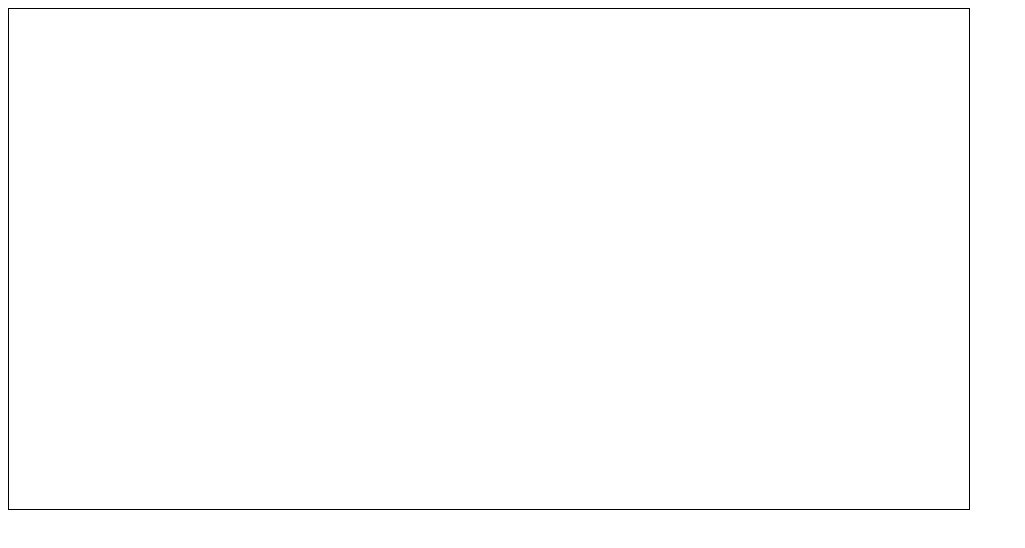
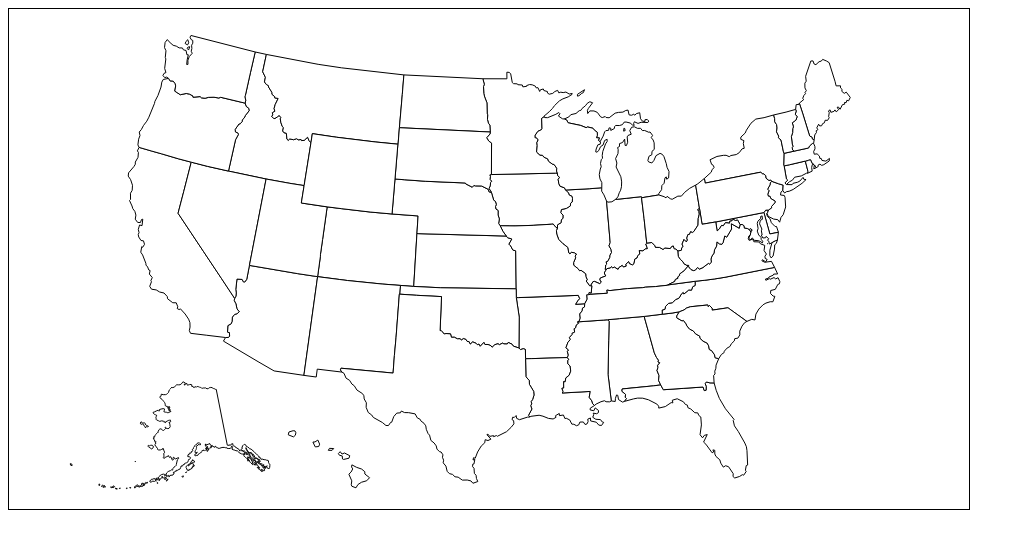
Before and after one commit to Bolty1992/D3, a plain HTML site: page Index2.html in a window 1280 px wide. Shown: the whole page, without its empty margins (0-1025 px from the left). Drawn offline with nearby package versions, Linux system fonts and the light colour scheme.

Commit message:
Update Index2.html

```diff
--- a/Index2.html
+++ b/Index2.html
@@ -18,8 +18,34 @@ US Mobile Homes choropleth map
               .attr("height", height)
               .style("border", "1px solid");
 
+      // Map projection
+    var projection = d3.geoAlbersUsa()
+      // move the center of the map to the center of our canvas
+      .translate([width / 2, height / 2])
+      // scale things down so see entire US
+      .scale([1000]);
+
+      // Define path generator
+      // path generator that will convert GeoJSON to SVG paths
+    var path = d3.geoPath()
+      // tell path generator to use the previous map projection
+    .projection(projection);
+
     d3.json("https://bolty1992.github.io/D3/us-states.txt", function(mapData){
-              d3.csv("https://bolty1992.github.io/D3/MobileHomes.csv",function(data) {
+
+     var states = svg.selectAll("path")
+      // bind the geographic data to svg elements
+      .data(mapData.features)
+      // create one "path" svg element for each datum
+      .enter().append("path")
+      // using the map projection to convert geographic information to screen coordinates
+      .attr("d", path)
+      // change the style properties for the svg
+      .style("stroke", "black")
+      .style("stroke-width", "1")
+      .style("fill", "white");
+
+      d3.csv("https://bolty1992.github.io/D3/MobileHomes.csv",function(data) {
               });
           });
 
```
